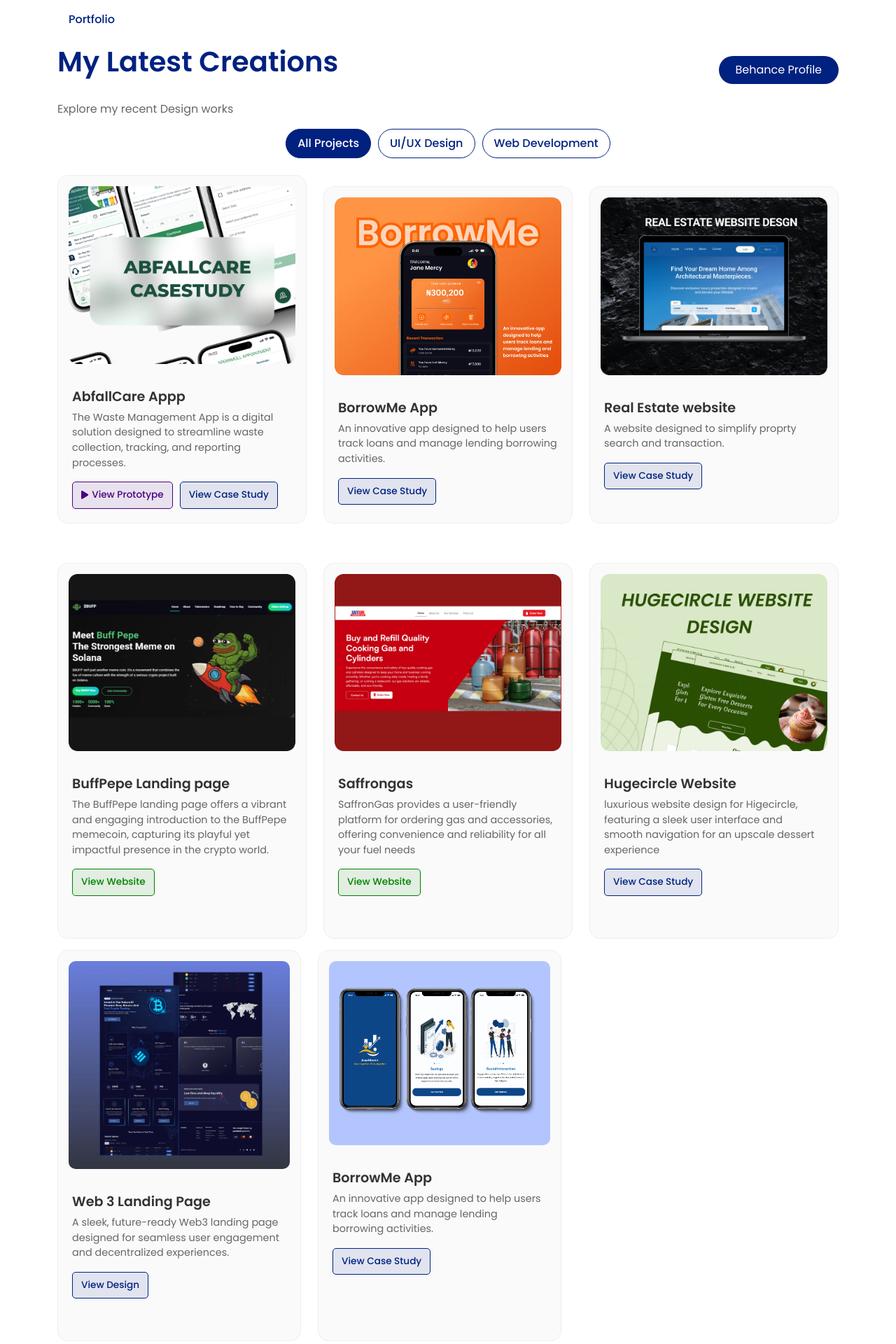
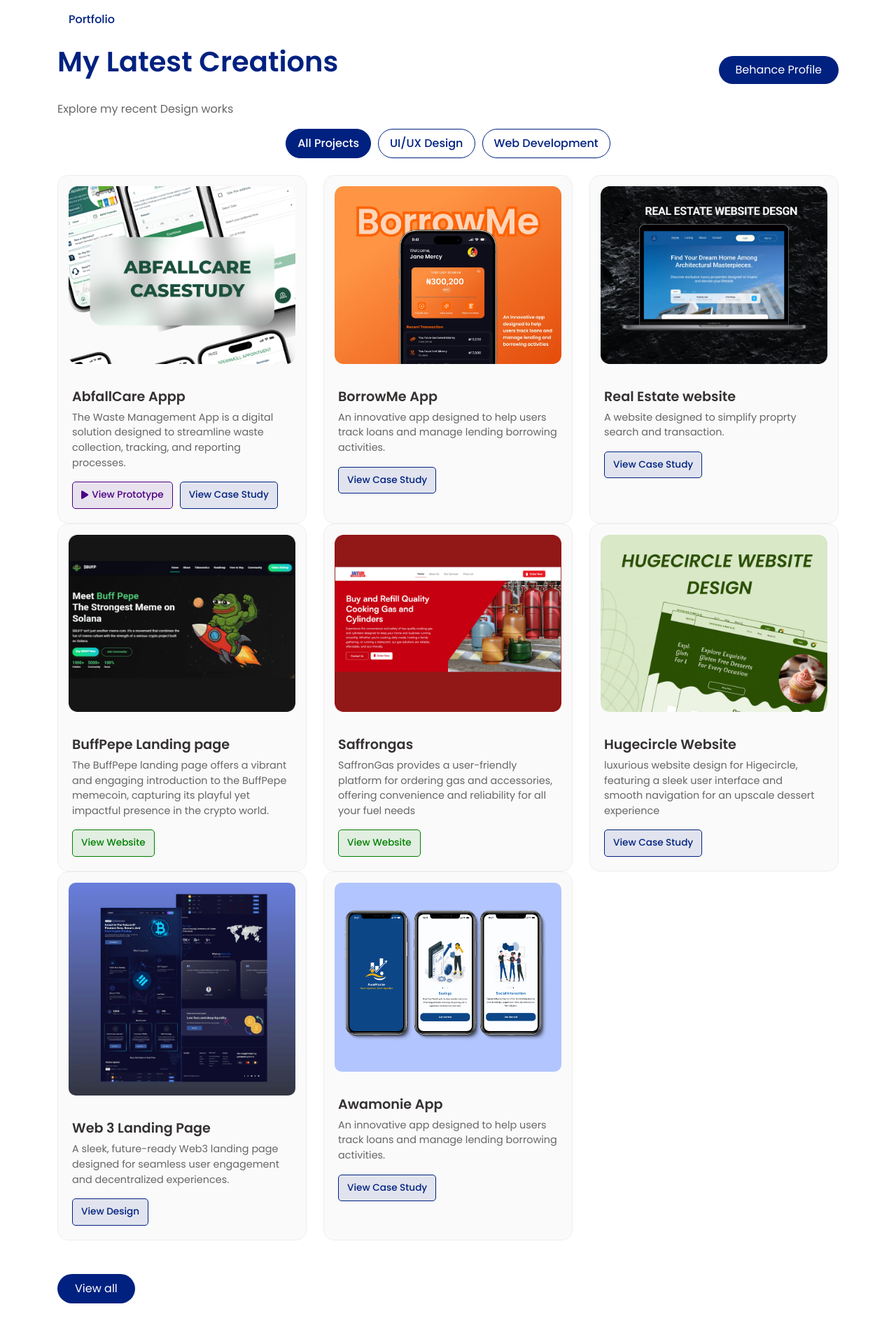
Before and after one commit to Colorblendcreatives/Colorblendcreatives, a Django app: page / in a window 1280 px wide. Shown: the part 2076-3996 px from the top of the page at 70% size. Run offline with Django 5.2, Linux system fonts and the light colour scheme; some libraries are stand-ins or nearby versions.

Commit message:
index.html

```diff
--- a/template/index.html
+++ b/template/index.html
@@ -232,7 +232,7 @@
         <span class="portfolio-label">Portfolio</span>
         <div class="d-flex justify-content-between align-items-center mb-2">
             <h2 class="section-title">My Latest <span id="Creations">Creations</span></h2>
-            <a href="https://www.behance.net/ridwanullahoyelami" class="view-all-btn" target="_blank">Behance Profile</a>
+            <a href="https://www.behance.net/ridwanullahoyelami" class="view-all-btn" target="_blank" rel="noopener noreferrer">Behance Profile</a>
         </div>
         <p class="portfolio-intro mb-3">
             Explore my recent Design works
@@ -257,10 +257,10 @@
                         <h3>AbfallCare Appp</h3>
                         <p>The Waste Management App is a digital solution designed to streamline waste collection, tracking, and reporting processes.</p>
                         <div class="project-actions">
-                            <a href="https://www.figma.com/proto/KR0pFkmeY6fR2xmSeEmfna/Abfallcare--my-copy-?node-id=151-4264&p=f&t=SfNBEfXULxFtAk8J-1&scaling=scale-down&content-scaling=fixed&page-id=97%3A1679&starting-point-node-id=151%3A5445" class="action-btn prototype-btn" target="_blank">
+                            <a href="https://www.figma.com/proto/KR0pFkmeY6fR2xmSeEmfna/Abfallcare--my-copy-?node-id=151-4264&p=f&t=SfNBEfXULxFtAk8J-1&scaling=scale-down&content-scaling=fixed&page-id=97%3A1679&starting-point-node-id=151%3A5445" class="action-btn prototype-btn" target="_blank" rel="noopener noreferrer">
                                 <i class="fas fa-play"></i> View Prototype
                             </a>
-                            <a href="https://www.behance.net/gallery/224659397/ABFALLCARE-WASTE-MANAGEMENT" class="action-btn case-study-btn" target="_blank">
+                            <a href="https://www.behance.net/gallery/224659397/ABFALLCARE-WASTE-MANAGEMENT" class="action-btn case-study-btn" target="_blank" rel="noopener noreferrer">
                                 View Case Study
                             </a>
                         </div>
@@ -269,7 +269,7 @@
             </div>
 
             <!-- Borrowme - UI/UX -->
-            <div class="col-md-4 mt-3 project-item uiux">
+            <div class="col-md-4 project-item uiux">
                 <div class="portfolio-card">
                     <div class="portfolio-image">
                         <img src="{% static 'img/Borrowme.webp' %}" alt="Borrowne" style="height:100%;" class="img-fluid">
@@ -278,7 +278,7 @@
                         <h3 class="label">BorrowMe App</h3>
                         <p>An innovative app designed to help users track loans and manage lending borrowing activities.</p>
                         <div class="project-actions">
-                        <a href="https://www.behance.net/gallery/207575807/Borrwing-Lending-app" class="action-btn case-study-btn" target="_blank">
+                        <a href="https://www.behance.net/gallery/207575807/Borrwing-Lending-app" class="action-btn case-study-btn" target="_blank" rel="noopener noreferrer">
                                 View Case Study
                             </a>
                         </div>
@@ -287,7 +287,7 @@
             </div>
 
             <!-- Urbanest - UI/UX -->
-            <div class="col-md-4 mt-3 project-item uiux">
+            <div class="col-md-4 project-item uiux">
                 <div class="portfolio-card">
                     <div class="portfolio-image">
                         <img src="{% static 'img/urbanest.webp' %}" alt="Urbanest" class="img-fluid">
@@ -296,7 +296,7 @@
                         <h3>Real Estate website</h3>
                         <p>A website designed to simplify proprty search and transaction.</p>
                         <div class="project-actions">
-                             <a href="https://www.behance.net/gallery/214197451/Real-Estate-Website" class="action-btn case-study-btn" target="_blank">
+                             <a href="https://www.behance.net/gallery/214197451/Real-Estate-Website" class="action-btn case-study-btn" target="_blank" rel="noopener noreferrer">
                                 View Case Study
                             </a>
                         </div>
@@ -305,8 +305,8 @@
             </div>
 
             <!-- Frontend-->
-            <div class="col-md-4 mt-3 project-item frontend">
-                <div class="portfolio-card" style="margin-top: 40px;">
+            <div class="col-md-4 project-item frontend">
+                <div class="portfolio-card">
                     <div class="portfolio-image">
                         <img src="{% static 'img/Buffpepe.webp' %}" alt="Hugecircle Website" class="img-fluid">
                     </div>
@@ -314,7 +314,7 @@
                         <h3>BuffPepe Landing page</h3>
                         <p>The BuffPepe landing page offers a vibrant and engaging introduction to the BuffPepe memecoin, capturing its playful yet impactful presence in the crypto world.</p>
                         <div class="project-actions">
-                            <a href="https://colorblendcreatives.github.io/buffpepe/" class="action-btn website-btn" target="_blank">
+                            <a href="https://colorblendcreatives.github.io/buffpepe/" class="action-btn website-btn" target="_blank" rel="noopener noreferrer">
                                 View Website
                             </a>
                         </div>
@@ -322,9 +322,9 @@
                 </div>
             </div>
 
-            <!-- saffron - UI/UX -->
-            <div class="col-md-4 mt-3 project-item frontend">
-                <div class="portfolio-card" style="margin-top: 40px;">
+            <!-- saffron - Frontend -->
+            <div class="col-md-4 project-item frontend">
+                <div class="portfolio-card">
                     <div class="portfolio-image">
                         <img src="{% static 'img/Saffrongas.webp' %}" alt="Awamonie" class="img-fluid">
                     </div>
@@ -332,8 +332,7 @@
                         <h3>Saffrongas</h3>
                         <p>SaffronGas provides a user-friendly platform for ordering gas and accessories, offering convenience and reliability for all your fuel needs</p>
                         <div class="project-actions">
-
-                            <a href="https://colorblendcreatives.github.io/Saffrongas/" class="action-btn website-btn" target="_blank">
+                            <a href="https://colorblendcreatives.github.io/Saffrongas/" class="action-btn website-btn" target="_blank" rel="noopener noreferrer">
                                 View Website
                             </a>
                         </div>
@@ -341,8 +340,9 @@
                 </div>
             </div>
 
-            <div class="col-md-4 mt-3 project-item uiux">
-                <div class="portfolio-card" style="margin-top: 40px;">
+            <!-- Hugecircle - UI/UX -->
+            <div class="col-md-4 project-item uiux">
+                <div class="portfolio-card">
                     <div class="portfolio-image">
                         <img src="{% static 'img/Hugecircle.webp' %}" alt="Awamonie" class="img-fluid">
                     </div>
@@ -350,8 +350,7 @@
                         <h3>Hugecircle Website</h3>
                         <p>luxurious website design for Higecircle, featuring a sleek user interface and smooth navigation for an upscale dessert experience</p>
                         <div class="project-actions">
-
-                            <a href="https://www.behance.net/gallery/203471085/HUGECIRCLE-gluten-free-desserts-website" class="action-btn case-study-btn" target="_blank">
+                            <a href="https://www.behance.net/gallery/203471085/HUGECIRCLE-gluten-free-desserts-website" class="action-btn case-study-btn" target="_blank" rel="noopener noreferrer">
                                 View Case Study
                             </a>
                         </div>
@@ -359,11 +358,9 @@
                 </div>
             </div>
 
-            <!-- Web 3 Landing Page - Frontend & Graphics -->
-            <div class="row">
-              <!-- Web 3 Landing Page - uiux -->
-              <div class="col-md-4 mt-3 project-item uiux">
-                  <div class="portfolio-card" style="margin-top: 40px;">
+            <!-- Web 3 Landing Page - UI/UX -->
+            <div class="col-md-4 project-item uiux">
+                <div class="portfolio-card">
                     <div class="portfolio-image">
                         <img src="{% static 'img/WEB3.webp' %}" alt="Web 3 Landing Page" class="img-fluid">
                     </div>
@@ -371,7 +368,7 @@
                         <h3 class="label">Web 3 Landing Page</h3>
                         <p>A sleek, future-ready Web3 landing page designed for seamless user engagement and decentralized experiences.</p>
                         <div class="project-actions">
-                              <a href="https://www.behance.net/gallery/209938091/WEB-3-LANDING-PAGE-DESIGN" class="action-btn case-study-btn" target="_blank">
+                            <a href="https://www.behance.net/gallery/209938091/WEB-3-LANDING-PAGE-DESIGN" class="action-btn case-study-btn" target="_blank" rel="noopener noreferrer">
                                 View Design
                             </a>
                         </div>
@@ -379,16 +376,17 @@
                 </div>
             </div>
 
-              <div class="col-md-4 mt-3 project-item uiux">
-                  <div class="portfolio-card" style="margin-top: 40px;">
+            <!-- Awamonie - UI/UX -->
+            <div class="col-md-4 project-item uiux">
+                <div class="portfolio-card">
                     <div class="portfolio-image">
                         <img src="{% static 'img/Awamonie.webp' %}" alt="Borrowme" style="height:100%;" class="img-fluid">
                     </div>
                     <div class="portfolio-content">
-                          <h3 class="label">BorrowMe App</h3>
+                        <h3 class="label">Awamonie App</h3>
                         <p>An innovative app designed to help users track loans and manage lending borrowing activities.</p>
                         <div class="project-actions">
-                              <a href="https://www.behance.net/gallery/207575807/Borrwing-Lending-app" class="action-btn case-study-btn" target="_blank">
+                            <a href="https://www.behance.net/gallery/207575807/Borrwing-Lending-app" class="action-btn case-study-btn" target="_blank" rel="noopener noreferrer">
                                 View Case Study
                             </a>
                         </div>
@@ -396,12 +394,12 @@
                 </div>
             </div>
         </div>
-        <button class="btn view-all-btn" style="display: flex; margin-left: auto; margin-right: 9%; margin-top: 60px; width: 150px; justify-content: center; height: 100%;">
-            <a href="https://www.behance.net/ridwanullahoyelami" style="color: inherit; text-decoration: none;">View all</a>
-        </button>
+
+        <div class="text-right mt-5">
+            <a href="https://www.behance.net/ridwanullahoyelami" class="btn view-all-btn" target="_blank" rel="noopener noreferrer">View all</a>
         </div>
-</section><br><br<br>
-
+    </div>
+</section>
 <!-----------TEstimonial ------>
 <section id="testimonial" class="section testimonials">
   <div class="container">
```
Lines whose indentation alone changed are shown as unchanged.
